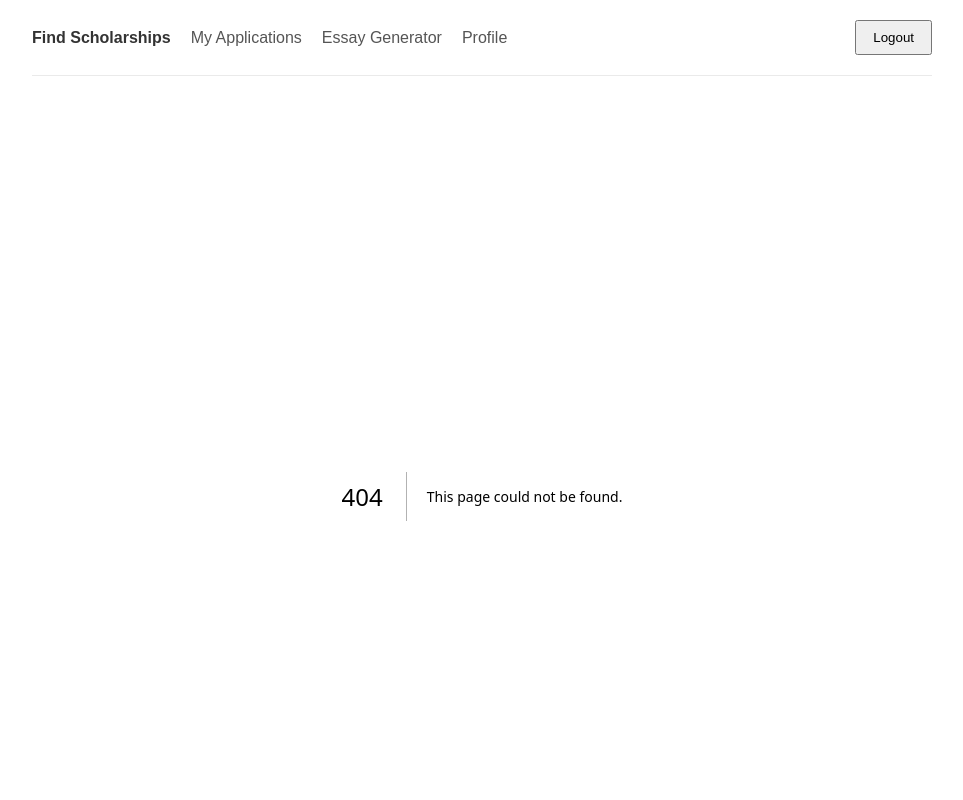
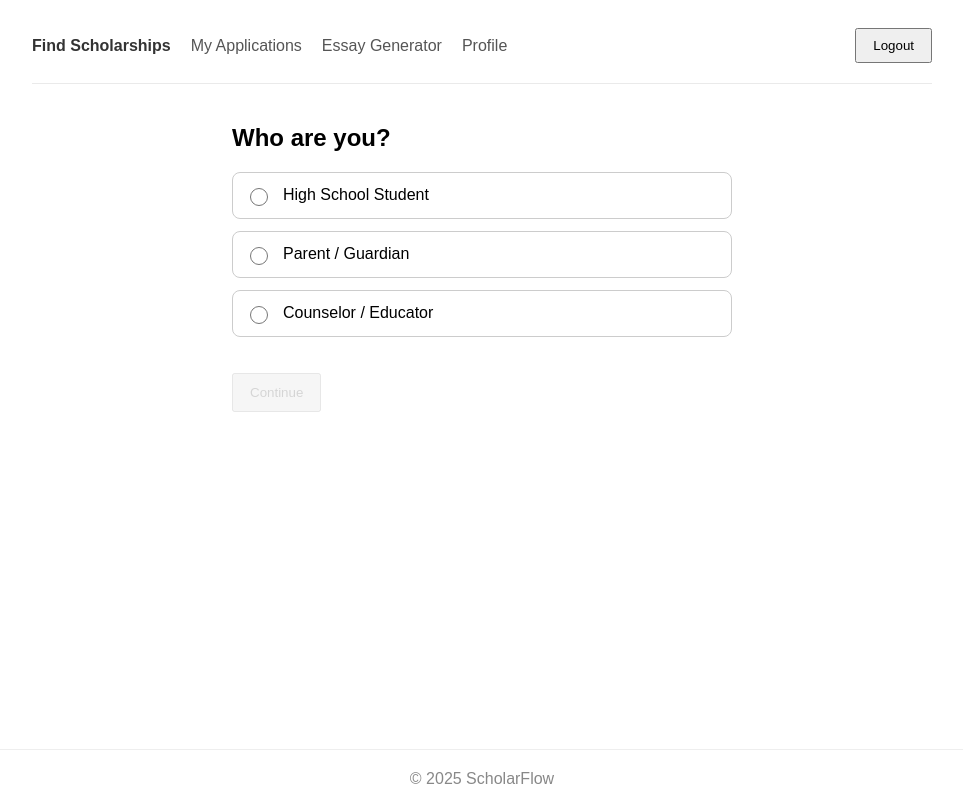
Before and after one commit to mustafaramadan4/scholarflow, a Next.js app in the folder frontend/: page /onboarding/role in a window 1280 px wide. Before the commit this address had no page. Shown: the top 800 px of the page, without its empty margins (158-1121 px from the left). Built offline with nearby package versions, Linux system fonts and the light colour scheme; sample sign-in values are in the browser's storage.

Commit message:
Added the role selection page

```diff
--- /dev/null
+++ b/frontend/pages/onboarding/role.js
@@ -0,0 +1,66 @@
+import { useRouter } from "next/router";
+import { useState } from "react";
+
+export default function Role() {
+  const [role, setRole] = useState(null);
+  const router = useRouter();
+
+  const roles = [
+    { key: "student", label: "High School Student" },
+    { key: "parent", label: "Parent / Guardian" },
+    { key: "counselor", label: "Counselor / Educator" },
+  ];
+
+  const continueNext = () => {
+    localStorage.setItem("role", role);
+    router.push("/profile-setup");
+  };
+
+  return (
+    <div style={{ maxWidth: 500, margin: "40px auto" }}>
+      <h2>Who are you?</h2>
+
+      {roles.map(({ key, label }) => (
+        <label
+          key={key}
+          style={{
+            display: "flex",
+            alignItems: "center",
+            gap: 12,
+            padding: 12,
+            marginBottom: 12,
+            border: role === key ? "2px solid #2563eb" : "1px solid #ccc",
+            borderRadius: 8,
+            cursor: "pointer",
+          }}
+        >
+          <input
+            type="radio"
+            name="role"
+            value={key}
+            checked={role === key}
+            onChange={() => setRole(key)}
+            style={{
+              width: 18,
+              height: 18,
+              accentColor: "#2563eb", // forces visibility
+            }}
+          />
+          <span>{label}</span>
+        </label>
+      ))}
+
+      <button
+        disabled={!role}
+        onClick={continueNext}
+        style={{
+          marginTop: 24,
+          padding: "10px 16px",
+          opacity: role ? 1 : 0.5,
+        }}
+      >
+        Continue
+      </button>
+    </div>
+  );
+}
```
Also changed, not shown: frontend/pages/onboarding/index.js (added, +17 -0 lines).
